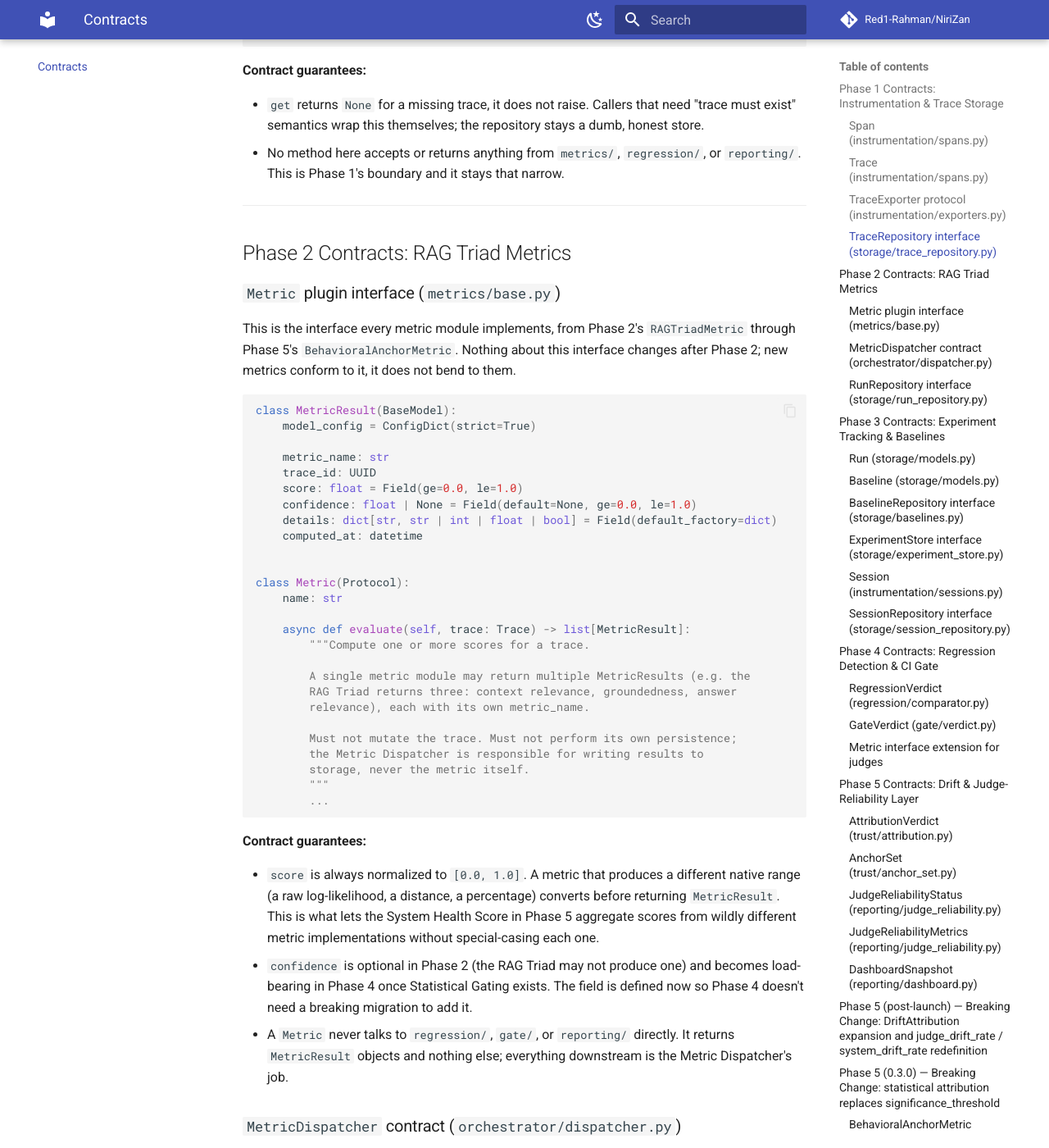
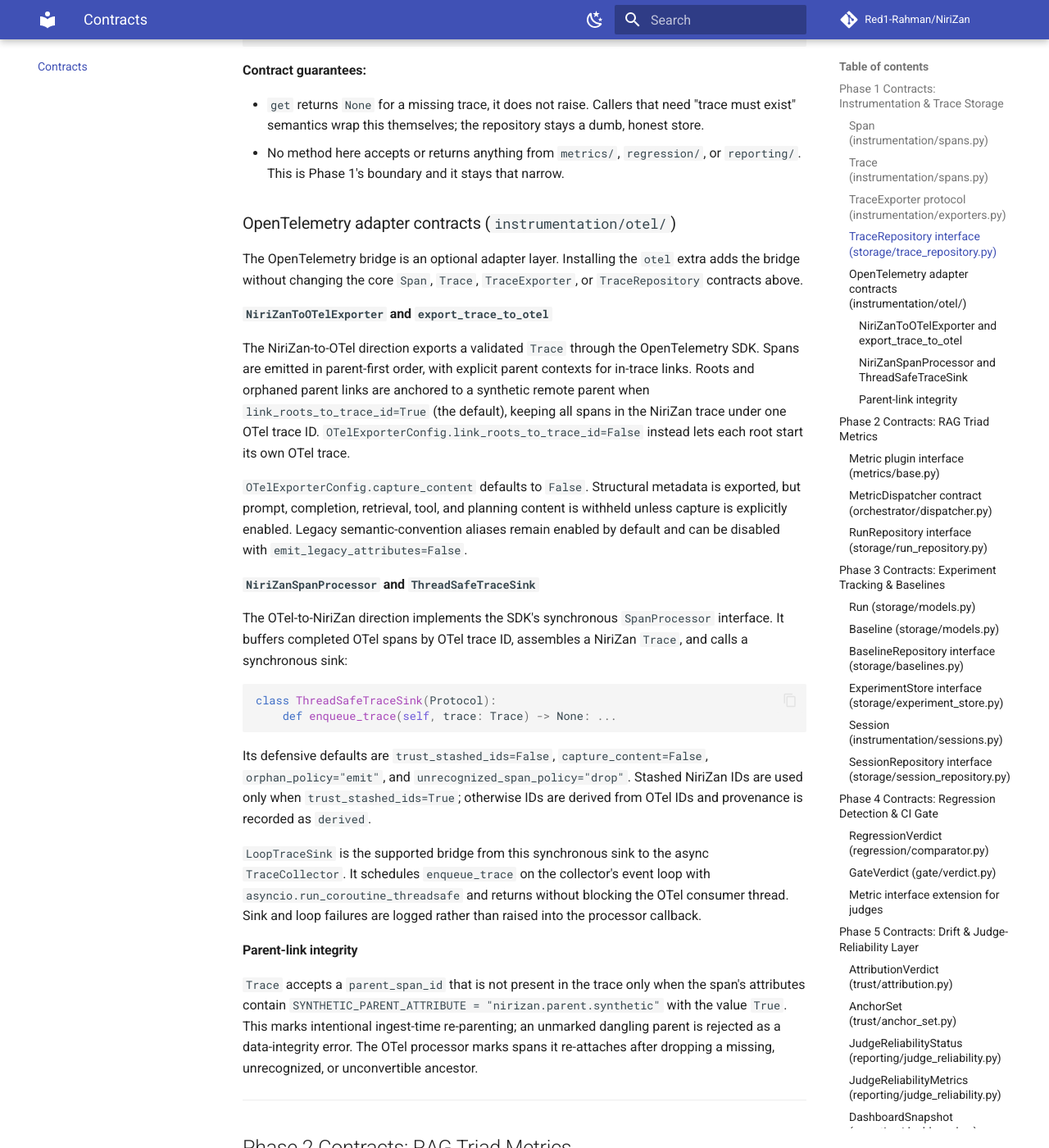
Before and after one commit to Red1-Rahman/NiriZan, an MkDocs documentation site: the page built from docs/contracts.md, in a window 1280 px wide and 1400 px high, scrolled down 2977 px. Shown: the whole window at 82% size. Built offline with MkDocs 1.6.1 and Material for MkDocs 9.7.7, drawn with Linux system fonts in a browser that asks for light colours; comment, search, counter and statistics services are not loaded.

Commit message:
docs(contracts,architecture): add OpenTelemetry adapter contracts and integration details
This commit documents the optional OpenTelemetry bridge layer in both the contracts and architecture documents. The adapter provides bidirectional interoperability: `NiriZanToOTelExporter` exports validated NiriZan traces to OTel tracers with parent-first ordering and synthetic remote parents for roots, while `NiriZanSpanProcessor` buffers completed OTel spans and assembles validated NiriZan traces through a non-blocking `LoopTraceSink` delivery path.

Key contract additions:
- Parent-link integrity checking with synthetic parent attribute marking for ingest-time re-parenting
- Content capture as opt-in in both directions (structural metadata retained by default, prompts/completions/retrieval/tool/planning content requires explicit setting)
- Defensive defaults: `trust_stashed_ids=False`, `capture_content=False`, `orphan_policy="emit"`, `unrecognized_span_policy="drop"`
- `ThreadSafeTraceSink` protocol and `LoopTraceSink` implementation for async delivery without blocking OTel consumer threads

Architecture updates:
- Clarifies the adapter is isolated behind the optional `otel` dependency group
- Documents the ingest and delivery flow from OTel SDK through processor, buffer, assembly, sink, and collector
- Notes that trace upserts preserve existing rows and reject span ID collisions across traces
- Emphasizes that the core instrumentation and trace contracts remain unchanged for applications not installing the `otel` extra

````diff
--- a/docs/architecture.md
+++ b/docs/architecture.md
@@ -102,9 +102,41 @@ flowchart TB
 
 **Purpose:** Capture what actually happened inside a RAG pipeline, agent, or LLM call, at a granular enough level to localize failures.
 
-- Uses OpenTelemetry-style span tracing: separate spans for planning, retrieval, tool use, and generation.
+- Native NiriZan instrumentation records separate spans for planning, retrieval, tool use, and generation.
+- The optional OpenTelemetry adapter provides both directions of interoperability:
+  `NiriZanToOTelExporter` exports validated NiriZan traces to an OTel tracer,
+  while `NiriZanSpanProcessor` buffers completed OTel spans and assembles
+  validated NiriZan traces.
+- The adapter is isolated behind the optional `otel` dependency group.
+  Applications that do not install that extra retain the core instrumentation
+  and trace contracts unchanged.
 - Runs as a lightweight SDK hook in the target application, not a wrapper that blocks the response path.
+- Exported roots and orphaned parent links use a synthetic remote OTel parent
+  by default so one NiriZan trace remains one OTel trace. Export order is
+  parent-first and preserves explicit in-trace parent contexts.
+- Content-bearing attributes are opt-in in both directions. Structural metadata
+  is retained by default; prompts, completions, retrieval data, tool arguments,
+  and planning content require an explicit capture setting.
 - **Design decision:** evaluation is decoupled from the request/response cycle. Traces are emitted asynchronously to avoid adding latency to production traffic.
+
+#### OpenTelemetry ingest and delivery flow
+
+```mermaid
+flowchart LR
+    SDK["OpenTelemetry SDK"] --> P["NiriZanSpanProcessor"]
+    P --> B["Per-trace buffer"]
+    B --> A["Trace assembly<br/>IDs, parents, provenance"]
+    A --> S["ThreadSafeTraceSink"]
+    S --> L["LoopTraceSink"]
+    L --> C["TraceCollector"]
+    C --> R["TraceRepository"]
+```
+
+The processor's synchronous callback never writes directly to the async
+collector queue. `LoopTraceSink` schedules delivery onto the collector's event
+loop, so the OTel consumer thread remains non-blocking. Trace validation rejects
+cross-trace spans and unmarked dangling parents; ingest-time re-parenting is
+explicitly marked as synthetic.
 
 ### 3.2 Evaluator Orchestrator
 
@@ -112,6 +144,9 @@ flowchart TB
 
 - **Run Scheduler:** triggers evaluation runs (on-demand, scheduled, or in response to a percentage of live production traffic).
 - **Trace Collector:** ingests spans from the instrumentation layer into the Trace Repository.
+- **OTel delivery path:** `LoopTraceSink` adapts the processor's synchronous
+  trace sink to the collector's async queue and logs delivery failures rather
+  than allowing them to escape from the OTel consumer thread.
 - **Metric Dispatcher:** routes traces to the relevant metrics based on system type (RAG, agent, general LLM app).
 
 ### 3.3 Metric Engine (Pluggable)
@@ -141,6 +176,12 @@ This is intentionally modular so new metrics can be added without changing the o
 **Purpose:** Source of truth for everything measured.
 
 - Stores raw traces, inputs, intermediate retrieval steps, and final outputs.
+- Trace upserts preserve existing trace rows and update spans only when the
+  existing span belongs to the same trace; a span ID collision across traces
+  raises instead of stealing or replacing the existing span.
+- Parent links are integrity-checked at the model boundary. Missing parents
+  are allowed only when an ingest adapter marks the link with the synthetic
+  parent attribute.
 - Every run is versioned against a specific code commit and data/prompt configuration snapshot, so any two runs are comparable.
 - Maintains historical baselines used by the Regression Detector.
 
--- a/docs/contracts.md
+++ b/docs/contracts.md
@@ -115,6 +115,61 @@ class TraceRepository(Protocol):
 
 * `get` returns `None` for a missing trace, it does not raise. Callers that need "trace must exist" semantics wrap this themselves; the repository stays a dumb, honest store.
 * No method here accepts or returns anything from `metrics/`, `regression/`, or `reporting/`. This is Phase 1's boundary and it stays that narrow.
+
+### OpenTelemetry adapter contracts (`instrumentation/otel/`)
+
+The OpenTelemetry bridge is an optional adapter layer. Installing the `otel`
+extra adds the bridge without changing the core `Span`, `Trace`,
+`TraceExporter`, or `TraceRepository` contracts above.
+
+#### `NiriZanToOTelExporter` and `export_trace_to_otel`
+
+The NiriZan-to-OTel direction exports a validated `Trace` through the
+OpenTelemetry SDK. Spans are emitted in parent-first order, with explicit
+parent contexts for in-trace links. Roots and orphaned parent links are
+anchored to a synthetic remote parent when `link_roots_to_trace_id=True` (the
+default), keeping all spans in the NiriZan trace under one OTel trace ID.
+`OTelExporterConfig.link_roots_to_trace_id=False` instead lets each root start
+its own OTel trace.
+
+`OTelExporterConfig.capture_content` defaults to `False`. Structural metadata
+is exported, but prompt, completion, retrieval, tool, and planning content is
+withheld unless capture is explicitly enabled. Legacy semantic-convention
+aliases remain enabled by default and can be disabled with
+`emit_legacy_attributes=False`.
+
+#### `NiriZanSpanProcessor` and `ThreadSafeTraceSink`
+
+The OTel-to-NiriZan direction implements the SDK's synchronous
+`SpanProcessor` interface. It buffers completed OTel spans by OTel trace ID,
+assembles a NiriZan `Trace`, and calls a synchronous sink:
+
+```python
+class ThreadSafeTraceSink(Protocol):
+    def enqueue_trace(self, trace: Trace) -> None: ...
+```
+
+Its defensive defaults are `trust_stashed_ids=False`,
+`capture_content=False`, `orphan_policy="emit"`, and
+`unrecognized_span_policy="drop"`. Stashed NiriZan IDs are used only when
+`trust_stashed_ids=True`; otherwise IDs are derived from OTel IDs and
+provenance is recorded as `derived`.
+
+`LoopTraceSink` is the supported bridge from this synchronous sink to the
+async `TraceCollector`. It schedules `enqueue_trace` on the collector's event
+loop with `asyncio.run_coroutine_threadsafe` and returns without blocking the
+OTel consumer thread. Sink and loop failures are logged rather than raised
+into the processor callback.
+
+#### Parent-link integrity
+
+`Trace` accepts a `parent_span_id` that is not present in the trace only when
+the span's attributes contain
+`SYNTHETIC_PARENT_ATTRIBUTE = "nirizan.parent.synthetic"` with the value
+`True`. This marks intentional ingest-time re-parenting; an unmarked dangling
+parent is rejected as a data-integrity error. The OTel processor marks spans
+it re-attaches after dropping a missing, unrecognized, or unconvertible
+ancestor.
 
 ---
 
````
